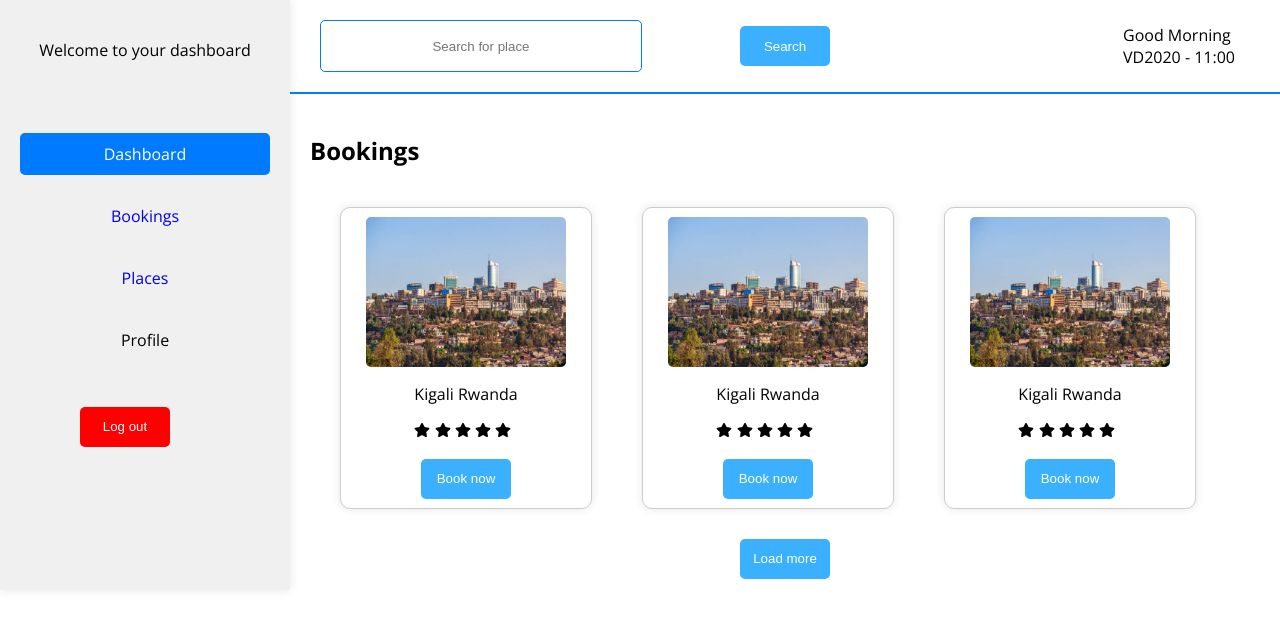
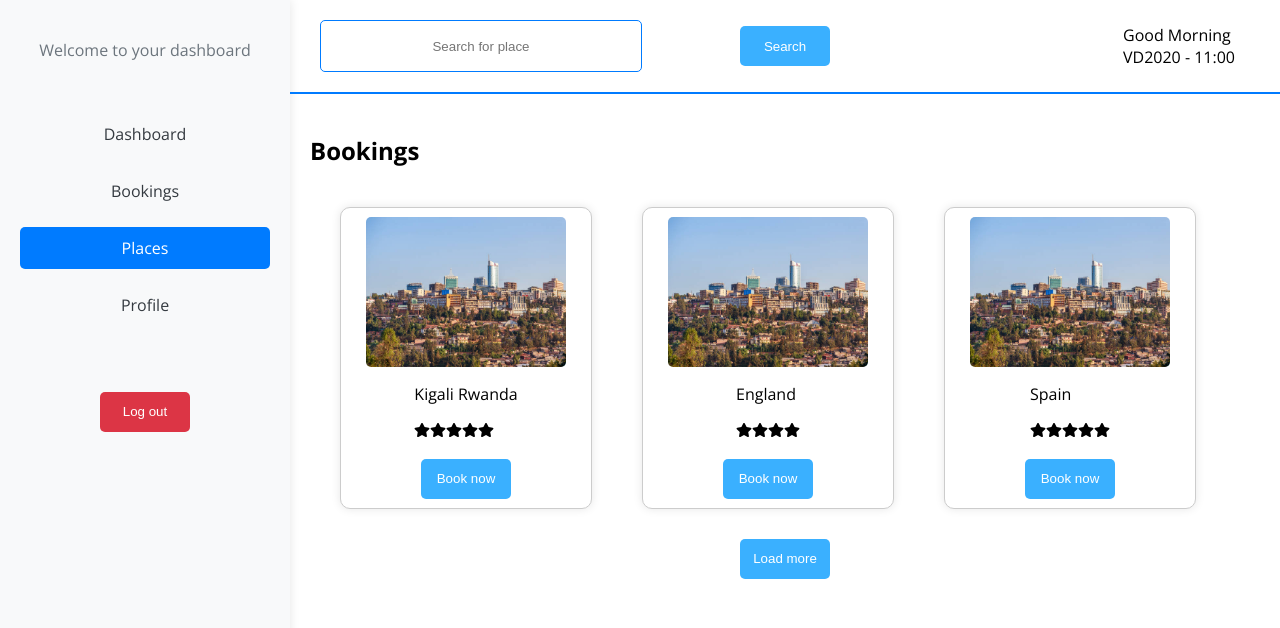
Before and after one commit to aine1100/travelBag, a React (Vite) app in the folder frontend/: page /place in a window 1280 px wide. Shown: the top 628 px of the page. Built offline with nearby package versions, Linux system fonts and the light colour scheme.

Commit message:
added in booking to each user

```diff
--- a/frontend/src/Sidebar/sidebar.css
+++ b/frontend/src/Sidebar/sidebar.css
@@ -1,16 +1,15 @@
-body{
+body {
   overflow-y: hidden;
 }
+
 .sidebar {
   width: 250px;
-  background-color: #f0f0f0;
+  background-color: #f8f9fa;
   padding: 20px;
   box-shadow: 0 0 10px rgba(0, 0, 0, 0.1);
-  height: 550px;
+  height: 100vh;
   display: flex;
   flex-direction: column;
-  gap: 20px;
-
 }
 
 .profile-section {
@@ -20,6 +19,11 @@ body{
 
 .profile-section h3 {
   margin-bottom: 5px;
+  color: #343a40;
+}
+
+.profile-section p {
+  color: #6c757d;
 }
 
 nav ul {
@@ -28,33 +32,46 @@ nav ul {
   text-align: center;
   display: flex;
   flex-direction: column;
-  gap: 20px;
-
-}
-nav button {
-  margin-top: auto;
-  padding: 10px 20px;
-  background-color: red;
-  color: white;
-  border: none;
-  cursor: pointer;
-  margin-left: 60px;
-  margin-top: 30px;
+  gap: 15px;
 }
 
-
 nav ul li {
-  cursor: pointer;
   padding: 10px 0;
   border-radius: 5px;
-  transition: background-color 0.3s ease;
-  color: black;
+  transition: background-color 0.3s ease, color 0.3s ease;
 }
-Link{
-  color: black;
+
+nav ul li a {
+  text-decoration: none;
+  color: #343a40;
+  display: block;
 }
+
 nav ul li.active,
 nav ul li:hover {
   background-color: #007bff;
   color: white;
 }
+
+nav ul li.active a,
+nav ul li:hover a {
+  color: white;
+}
+
+nav button {
+  margin-top: auto;
+  padding: 10px 20px;
+  background-color: #dc3545;
+  color: white;
+  border: none;
+  cursor: pointer;
+  border-radius: 5px;
+  text-align: center;
+  transition: background-color 0.3s ease;
+  margin-left: 80px;
+  margin-top: 50px;
+}
+
+nav button:hover {
+  background-color: #c82333;
+}
--- a/frontend/src/Sidebar/sidebar.jsx
+++ b/frontend/src/Sidebar/sidebar.jsx
@@ -1,10 +1,11 @@
 import { useState, useEffect } from 'react';
 import './sidebar.css';
 import axios from 'axios';
-import { Link } from 'react-router-dom';
+import { Link, useLocation } from 'react-router-dom';
 
 function Sidebar() {
   const [user, setUser] = useState({});
+  const location = useLocation();
 
   useEffect(() => {
     async function fetchUser() {
@@ -37,13 +38,22 @@ function Sidebar() {
       </div>
       <nav>
         <ul>
-          <li className="active">Dashboard</li>
-          <li><Link  to="/booking" style={{textDecoration:"none"}}>Bookings</Link></li>
-          <li > <Link to= "/place" style={{textDecoration:"none"}}>Places</Link></li>
-          <li>Profile</li>
+          <li className={location.pathname === "/" ? "active" : ""}>
+            <Link to="/">Dashboard</Link>
+          </li>
+          <li className={location.pathname === "/booking" ? "active" : ""}>
+            <Link to="/booking">Bookings</Link>
+          </li>
+          <li className={location.pathname === "/place" ? "active" : ""}>
+            <Link to="/place">Places</Link>
+          </li>
+          <li className={location.pathname === "/profile" ? "active" : ""}>
+            <Link to="/profile">Profile</Link>
+          </li>
         </ul>
-        <button> <Link style={{textDecoration:"none",color:"white"}} to="/login" >Log out</Link></button>
-
+        <button>
+          <Link to="/login" style={{ textDecoration: "none", color: "white" }}>Log out</Link>
+        </button>
       </nav>
     </div>
   );
--- a/frontend/src/booking/booking.css
+++ b/frontend/src/booking/booking.css
@@ -1,3 +1,6 @@
+body{
+  overflow:visible ;
+}
 .dashboard-container {
   display: flex;
 }
--- a/frontend/src/booking/booking.jsx
+++ b/frontend/src/booking/booking.jsx
@@ -1,19 +1,88 @@
+import { useEffect, useState } from 'react';
+import axios from 'axios';
 import Navbar from "../navbar/navbar";
 import Sidebar from "../Sidebar/sidebar";
-
+import { FaStar } from "react-icons/fa";
+import { ToastContainer, toast } from "react-toastify";
+import 'react-toastify/dist/ReactToastify.css';
 
 function Bookings() {
+  const [bookings, setBookings] = useState([]);
+  const [currentPage, setCurrentPage] = useState(1);
+  const [bookingsPerPage] = useState(2); // Number of bookings per page
+
+  useEffect(() => {
+    const fetchBookings = async () => {
+      try {
+        const token = localStorage.getItem('token');
+        const response = await axios.get('http://localhost:5000/api/bookings', {
+          headers: {
+            Authorization: `Bearer ${token}`
+          }
+        });
+        setBookings(response.data);
+      } catch (error) {
+        console.error('Error fetching bookings:', error);
+        toast.error('Failed to fetch bookings.');
+      }
+    };
+
+    fetchBookings();
+  }, []);
+
+  // Logic for pagination
+  const indexOfLastBooking = currentPage * bookingsPerPage;
+  const indexOfFirstBooking = indexOfLastBooking - bookingsPerPage;
+  const currentBookings = bookings.slice(indexOfFirstBooking, indexOfLastBooking);
+
+  // Change page
+  const paginate = (pageNumber) => setCurrentPage(pageNumber);
+
   return (
     <>
-      <div className="dashboard-container">
+      <ToastContainer />
+      <div className="dashboard-container" style={{ display: 'flex' }}>
         <Sidebar />
-        <div className="main-content">
+        <div className="main-content" style={{ flex: 1, padding: '20px' }}>
           <Navbar />
-          <div className="dashboard-content">
-            <h2>Bookings</h2>
+          <div className="dashboard-content" style={{ marginTop: '20px' }}>
+            <h2>Your Bookings</h2>
+            <table style={{ width: '100%', borderCollapse: 'collapse', marginTop: '20px' }}>
+              <thead>
+                <tr style={{ backgroundColor: '#f2f2f2', textAlign: 'left' }}>
+                  <th style={{ padding: '12px', borderBottom: '2px solid #ddd' }}>Image</th>
+                  <th style={{ padding: '12px', borderBottom: '2px solid #ddd' }}>Name</th>
+                  <th style={{ padding: '12px', borderBottom: '2px solid #ddd' }}>Rating</th>
+                </tr>
+              </thead>
+              <tbody>
+                {currentBookings.map((booking, index) => (
+                  <tr key={index} style={{ borderBottom: '1px solid #ddd' }}>
+                    <td style={{ padding: '12px' }}>
+                      <img src={booking.image} alt={booking.name} height="100" width="150" style={{ borderRadius: '5px' }} />
+                    </td>
+                    <td style={{ padding: '12px' }}>{booking.name}</td>
+                    <td style={{ padding: '12px' }}>
+                      {Array(booking.rating).fill().map((_, i) => <FaStar key={i} style={{ color: '#ffbf00' }} />)}
+                    </td>
+                  </tr>
+                ))}
+              </tbody>
+            </table>
+            {/* Pagination controls */}
+            <div style={{ marginTop: '20px', textAlign: 'center' }}>
+              {bookings.length > bookingsPerPage && (
+                <ul style={{ listStyleType: 'none', padding: 0, display: 'flex', justifyContent: 'center' }}>
+                  {Array(Math.ceil(bookings.length / bookingsPerPage)).fill().map((_, index) => (
+                    <li key={index} style={{ margin: '0 5px', cursor: 'pointer', textDecoration: currentPage === index + 1 ? 'underline' : 'none' }} onClick={() => paginate(index + 1)}>
+                      {index + 1}
+                    </li>
+                  ))}
+                </ul>
+              )}
+            </div>
           </div>
-
-             </div>
+        </div>
       </div>
     </>
   );
--- a/frontend/src/places/place.jsx
+++ b/frontend/src/places/place.jsx
@@ -1,12 +1,56 @@
 import Navbar from "../navbar/navbar";
 import Sidebar from "../Sidebar/sidebar";
-import imageOne from "../images/kgl.jpg"
-import {  FaStar } from "react-icons/fa";
-
+import imageOne from "../images/kgl.jpg";
+import { FaStar } from "react-icons/fa";
+import axios from 'axios';
+import { toast, ToastContainer } from "react-toastify";
+import "react-toastify/dist/ReactToastify.css";
 
 function Places() {
+  const places = [
+    {
+      name: 'Kigali Rwanda',
+      image: imageOne,
+      rating: 5,
+    },
+    {
+      name: 'England',
+      image: imageOne,
+      rating: 4,
+    },
+    {
+      name: 'Spain',
+      image: imageOne,
+      rating: 5,
+    },
+  ];
+
+  const handleBook = async (place) => {
+    try {
+      const token = localStorage.getItem('token');
+      if (!token) {
+        toast.error('You need to be logged in to book a place.');
+        return;
+      }
+
+      const response = await axios.post('http://localhost:5000/api/book', place, {
+        headers: {
+          Authorization: `Bearer ${token}`
+        }
+      });
+
+      if (response.status === 201) {
+        toast.success('Place booked successfully!');
+      }
+    } catch (error) {
+      console.error('Error booking place:', error);
+      toast.error('Failed to book place.');
+    }
+  };
+
   return (
     <>
+      <ToastContainer />
       <div className="dashboard-container">
         <Sidebar />
         <div className="main-content">
@@ -14,15 +58,10 @@ function Places() {
           <div className="dashboard-content">
             <h2>Bookings</h2>
           </div>
+          <div style={{ display: "flex", flexWrap: "wrap", marginLeft: "50px", gap: "50px" }}>
+            {places.map((place, index) => (
               <div
-            style={{
-              display: "flex",
-              flexWrap: "wrap",
-              marginLeft: "50px",
-              gap: "50px",
-            }}
-          >
-             <div
+                key={index}
                 style={{
                   width: "250px",
                   height: "300px",
@@ -30,67 +69,21 @@ function Places() {
                   borderRadius: "10px",
                   backgroundColor: "#fff",
                   boxShadow: "0 0 10px rgba(0, 0, 0, 0.1)",
-                display:"flex",
-                flexDirection:"column",
-                justifyContent:"center",
-                alignItems:"center"
+                  display: "flex",
+                  flexDirection: "column",
+                  justifyContent: "center",
+                  alignItems: "center"
                 }}
               >
-              <img src={imageOne} alt="" height="150px" width="200px" style={{borderRadius:"5px"}} />
+                <img src={place.image} alt={place.name} height="150px" width="200px" style={{ borderRadius: "5px" }} />
                 <div>
-                <p>Kigali Rwanda </p>
-                <p>  <FaStar/> <FaStar/> <FaStar/> <FaStar/> <FaStar/> </p>
-
+                  <p>{place.name}</p>
+                  <p>{Array(place.rating).fill().map((_, i) => <FaStar key={i} />)}</p>
                 </div>
-              <button>Book now</button>
+                <button onClick={() => handleBook(place)}>Book now</button>
               </div>
-            <div
-              style={{
-                width: "250px",
-                height: "300px",
-                border: "1px solid #ccc",
-                borderRadius: "10px",
-                backgroundColor: "#fff",
-                boxShadow: "0 0 10px rgba(0, 0, 0, 0.1)",
-                display:"flex",
-                flexDirection:"column",
-                justifyContent:"center",
-                alignItems:"center"
-              }}
-            >
-              <img src={imageOne} alt="" height="150px" width="200px" style={{borderRadius:"5px"}} />
-              <div>
-                <p>Kigali Rwanda </p>
-                <p>  <FaStar/> <FaStar/> <FaStar/> <FaStar/> <FaStar/> </p>
-
-              </div>
-              <button>Book now</button>
-
-            </div>
-            <div
-              style={{
-                width: "250px",
-                height: "300px",
-                border: "1px solid #ccc",
-                borderRadius: "10px",
-                backgroundColor: "#fff",
-                boxShadow: "0 0 10px rgba(0, 0, 0, 0.1)",
-                display:"flex",
-                flexDirection:"column",
-                justifyContent:"center",
-                alignItems:"center"
-              }}
-            >
-              <img src={imageOne} alt="" height="150px" width="200px" style={{borderRadius:"5px"}} />
-              <div>
-                <p>Kigali Rwanda </p>
-                <p>  <FaStar/> <FaStar/> <FaStar/> <FaStar/> <FaStar/> </p>
-
-              </div>
-              <button>Book now</button>
-
-            </div>
-            <button style={{marginLeft:"400px",marginTop:"-20px"}}>Load more</button>
+            ))}
+            <button style={{ marginLeft: "400px", marginTop: "-20px" }}>Load more</button>
           </div>
         </div>
       </div>
```
Also changed, not shown: 1 other file (tests, documents, lock files or other folders). Lines whose indentation alone changed are shown as unchanged.
